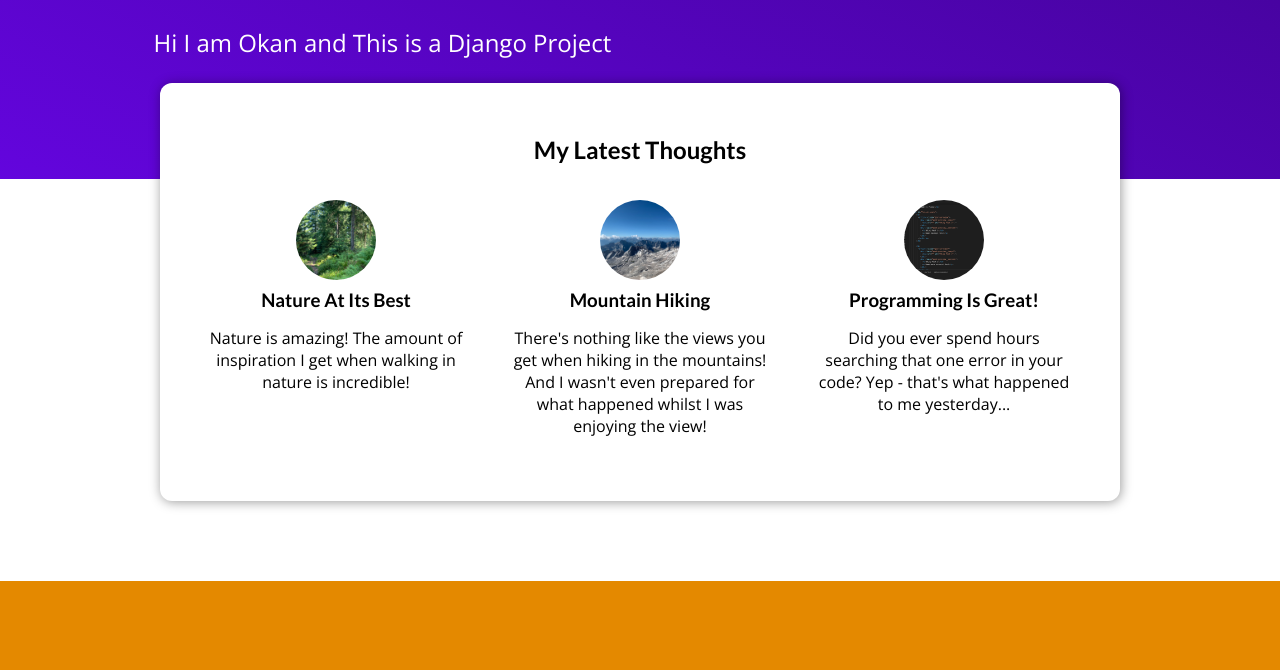
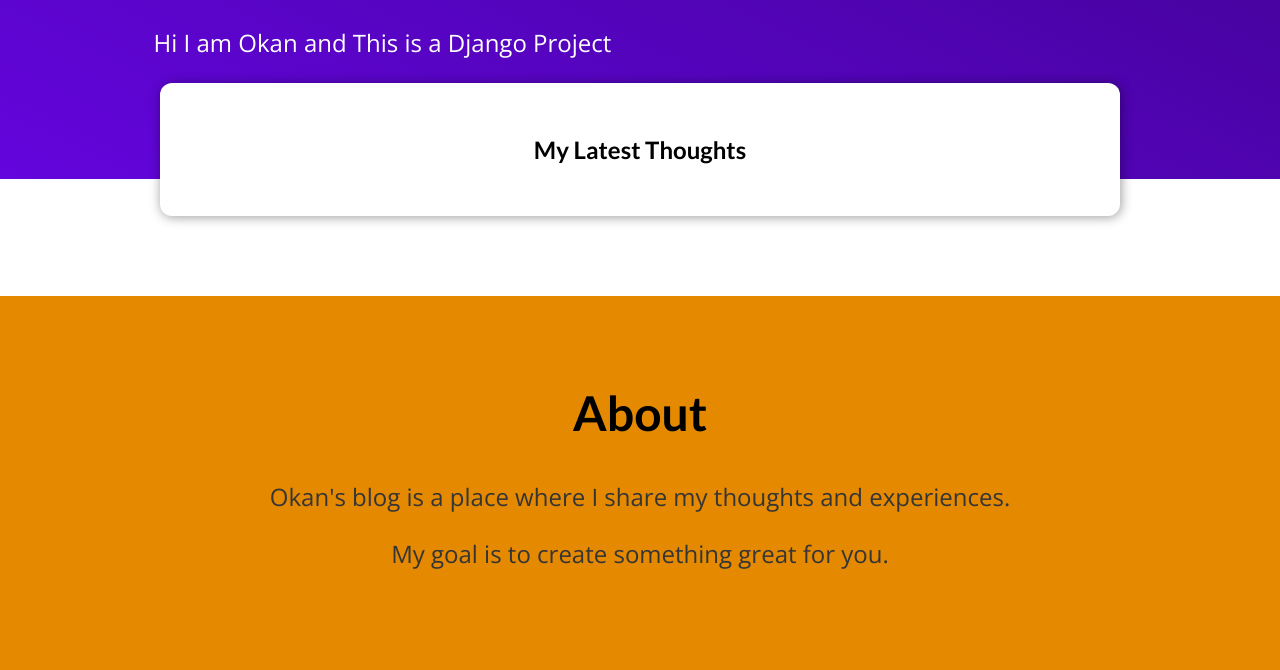
Before and after one commit to OkanHollander/django_project, a Django app: page / in a window 1280 px wide. Shown: the part 434-1104 px from the top of the page. After the commit the page ends 1003 px from the top, so only its background shows below. Run offline with Django 5.2, Linux system fonts and the light colour scheme; data that the repository does not hold is empty.

Commit message:
updated index

```diff
--- a/my_site/blog/templates/blog/includes/post.html
+++ b/my_site/blog/templates/blog/includes/post.html
@@ -3,7 +3,7 @@
 <li>
     <article class="post">
       <a href="{% url "post-detail" post.slug %}">
-        <img src="{% static "blog/images/"|add:post.image %}" alt="{{ post.title }}" />
+        <img src="{% static "blog/images/"|add:post.image_name %}" alt="{{ post.title }}" />
         <div class="post__content">
           <h3>{{ post.title }}</h3>
           <p>
--- a/my_site/blog/views.py
+++ b/my_site/blog/views.py
@@ -1,80 +1,13 @@
 from django.shortcuts import render
 from datetime import date
-
-# adding dummy data
-dummy_posts = [
-    {
-        "slug": "hike-in-the-mountains",
-        "image": "mountains.jpg",
-        "author": "Maximilian",
-        "date": date(2021, 7, 21),
-        "title": "Mountain Hiking",
-        "excerpt": "There's nothing like the views you get when hiking in the mountains! And I wasn't even prepared for what happened whilst I was enjoying the view!",
-        "content": """
-          Lorem ipsum dolor sit amet consectetur adipisicing elit. Officiis nobis
-          aperiam est praesentium, quos iste consequuntur omnis exercitationem quam
-          velit labore vero culpa ad mollitia? Quis architecto ipsam nemo. Odio.
-
-          Lorem ipsum dolor sit amet consectetur adipisicing elit. Officiis nobis
-          aperiam est praesentium, quos iste consequuntur omnis exercitationem quam
-          velit labore vero culpa ad mollitia? Quis architecto ipsam nemo. Odio.
-
-          Lorem ipsum dolor sit amet consectetur adipisicing elit. Officiis nobis
-          aperiam est praesentium, quos iste consequuntur omnis exercitationem quam
-          velit labore vero culpa ad mollitia? Quis architecto ipsam nemo. Odio.
-        """
-    },
-    {
-        "slug": "programming-is-fun",
-        "image": "coding.jpg",
-        "author": "Maximilian",
-        "date": date(2022, 3, 10),
-        "title": "Programming Is Great!",
-        "excerpt": "Did you ever spend hours searching that one error in your code? Yep - that's what happened to me yesterday...",
-        "content": """
-          Lorem ipsum dolor sit amet consectetur adipisicing elit. Officiis nobis
-          aperiam est praesentium, quos iste consequuntur omnis exercitationem quam
-          velit labore vero culpa ad mollitia? Quis architecto ipsam nemo. Odio.
-
-          Lorem ipsum dolor sit amet consectetur adipisicing elit. Officiis nobis
-          aperiam est praesentium, quos iste consequuntur omnis exercitationem quam
-          velit labore vero culpa ad mollitia? Quis architecto ipsam nemo. Odio.
-
-          Lorem ipsum dolor sit amet consectetur adipisicing elit. Officiis nobis
-          aperiam est praesentium, quos iste consequuntur omnis exercitationem quam
-          velit labore vero culpa ad mollitia? Quis architecto ipsam nemo. Odio.
-        """
-    },
-    {
-        "slug": "into-the-woods",
-        "image": "woods.jpg",
-        "author": "Maximilian",
-        "date": date(2020, 8, 5),
-        "title": "Nature At Its Best",
-        "excerpt": "Nature is amazing! The amount of inspiration I get when walking in nature is incredible!",
-        "content": """
-          Lorem ipsum dolor sit amet consectetur adipisicing elit. Officiis nobis
-          aperiam est praesentium, quos iste consequuntur omnis exercitationem quam
-          velit labore vero culpa ad mollitia? Quis architecto ipsam nemo. Odio.
-
-          Lorem ipsum dolor sit amet consectetur adipisicing elit. Officiis nobis
-          aperiam est praesentium, quos iste consequuntur omnis exercitationem quam
-          velit labore vero culpa ad mollitia? Quis architecto ipsam nemo. Odio.
-
-          Lorem ipsum dolor sit amet consectetur adipisicing elit. Officiis nobis
-          aperiam est praesentium, quos iste consequuntur omnis exercitationem quam
-          velit labore vero culpa ad mollitia? Quis architecto ipsam nemo. Odio.
-        """
-    }
-]
+from .models import Post
 
 def get_date(post):
     return post["date"]
 
 # Create your views here.
 def index(request):
-    sorted_post = sorted(dummy_posts, key=get_date)
-    latest_posts = sorted_post[-3:]
+    latest_posts = Post.objects.all().order_by("-date")[:3]
     return render(request, "blog/index.html", {
         "latest_posts": latest_posts
     })
```
